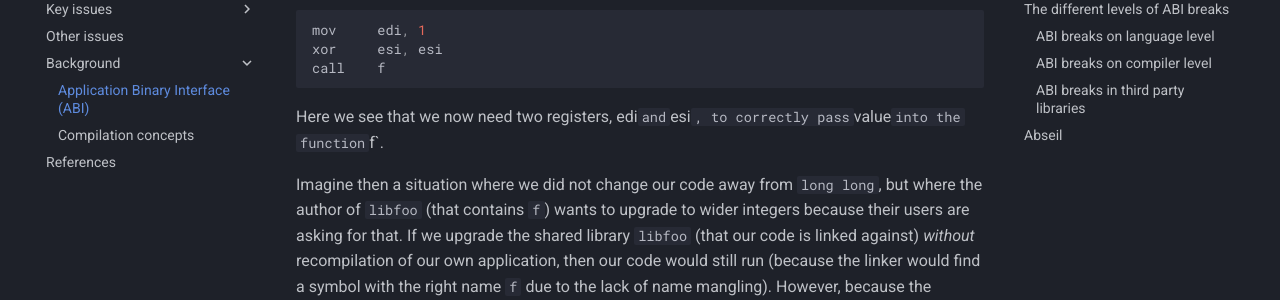
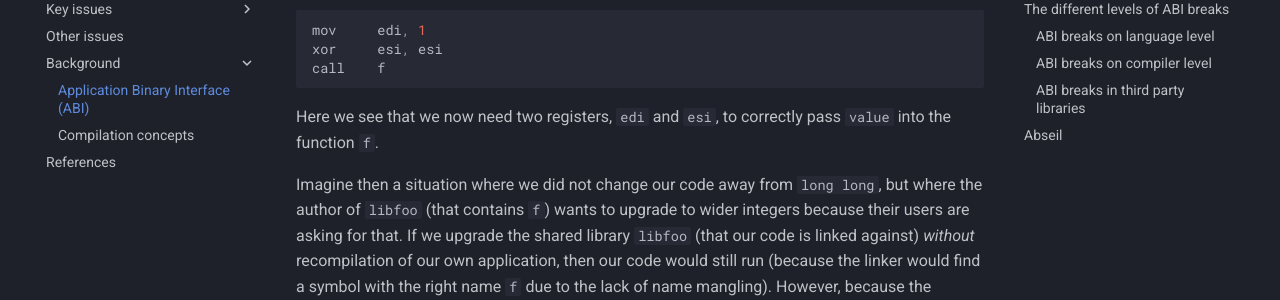
Before and after one commit to pypackaging-native/pypackaging-native, an MkDocs documentation site: the page built from docs/background/binary_interface.md, in a window 1280 px wide and 900 px high, scrolled down 983 px. Shown: the part 153-453 px from the top of the window. Built offline with MkDocs 1.6.1 and Material for MkDocs 9.7.7, drawn with Linux system fonts in a browser that asks for light colours; comment, search, counter and statistics services are not loaded.

Commit message:
lost a tick

````diff
--- a/docs/background/binary_interface.md
+++ b/docs/background/binary_interface.md
@@ -49,7 +49,7 @@ mov     edi, 1
 xor     esi, esi
 call    f
 ```
-Here we see that we now need two registers, edi` and `esi`, to correctly pass
+Here we see that we now need two registers, `edi` and `esi`, to correctly pass
 `value` into the function `f`.
 
 Imagine then a situation where we did not change our code away from `long long`,
````
